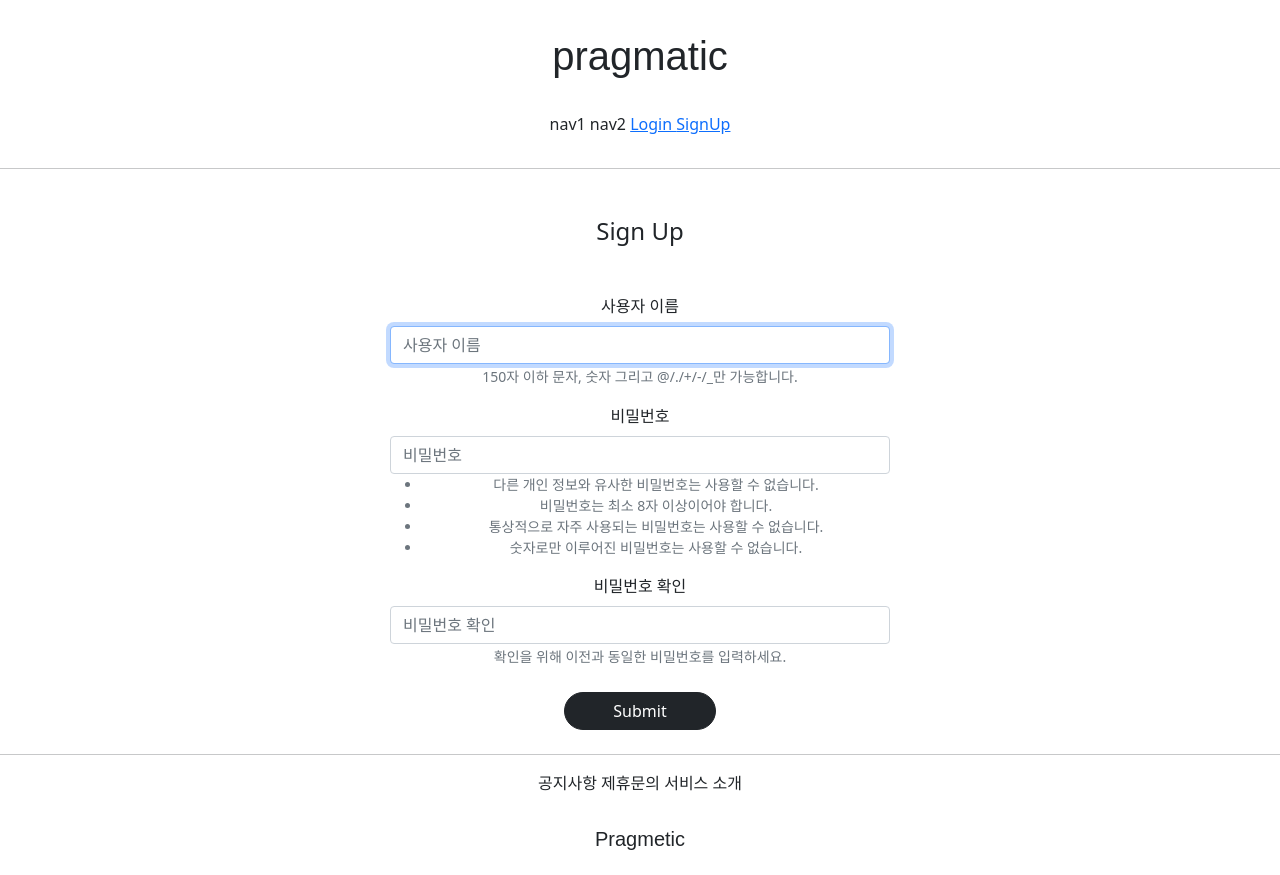
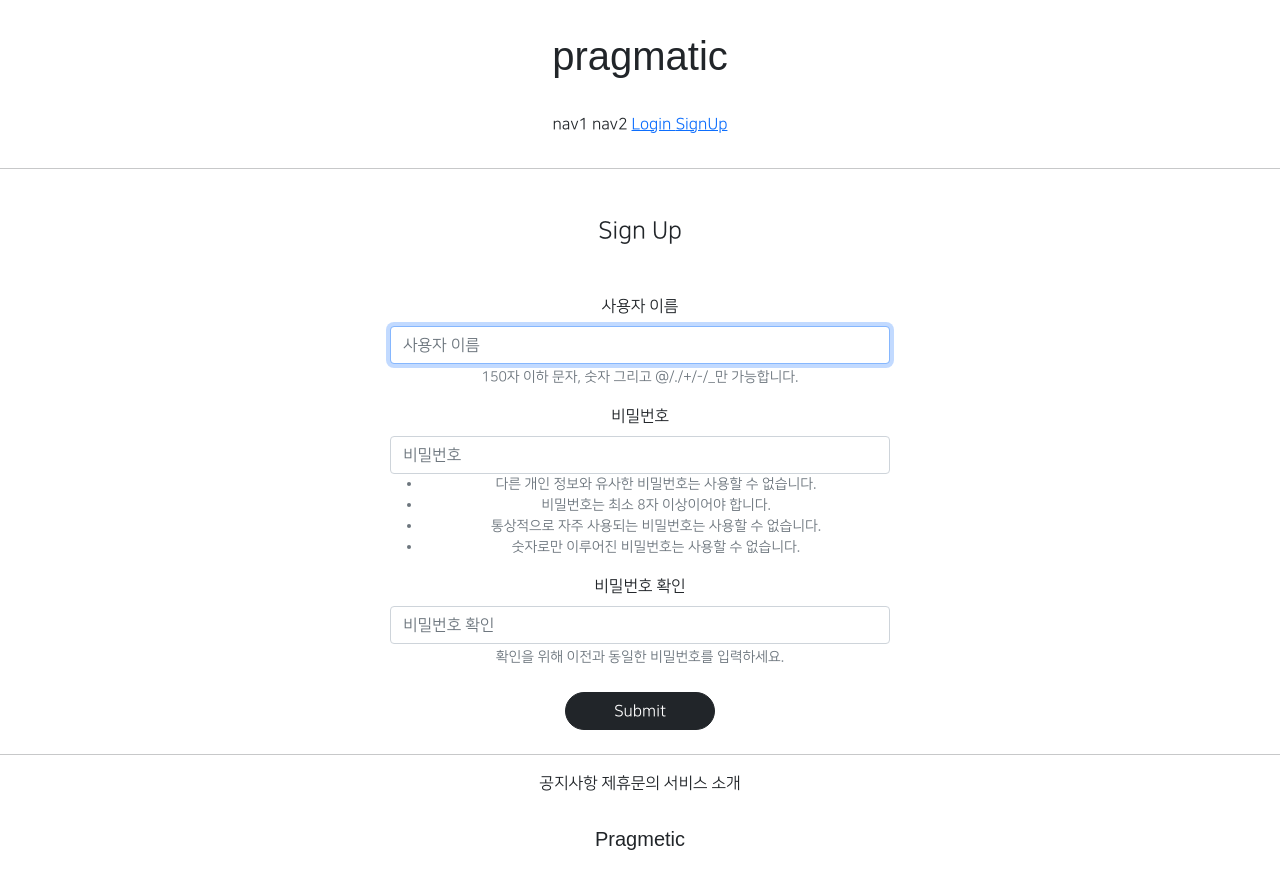
Before and after one commit to gyullo18/gis_1ban, a Django app: page /accounts/create/ in a window 1280 px wide. Run offline with Django 3.2, Linux system fonts and the light colour scheme; parts of the project's set-up code (start-up, migrations or seed data) failed here and were passed over; some libraries are stand-ins or nearby versions; some web fonts are replaced.

Commit message:
7/15 1ban class commit 1

```diff
--- a/templates/base.html
+++ b/templates/base.html
@@ -2,17 +2,14 @@
 <html lang="en">
 
 {% include 'head.html' %}
-<body>
+<body style="font-family: NanumSquareR">
 
 {% include 'header.html' %}
 
 <hr>
 
-
-   {%  block content %}
-   {% endblock %}
-
-
+{%  block content %}
+{% endblock %}
 
 <hr>
 
--- a/templates/head.html
+++ b/templates/head.html
@@ -15,5 +15,27 @@
 
     {#  DEFAULT CSS LINKS #}
     <link rel="stylesheet" type="text/css" href="{% static 'base.css' %}">
+    <style>
+       @font-face {
+            font-family: 'NanumSquareR';
+            src: local('NanumSquareR'),
+            url("{% static 'fonts/NanumSquareR.ttf' %}") format("opentype");
+        }
+        @font-face {
+            font-family: 'NanumSquareEB';
+            src: local('NanumSquareEB'),
+            url("{% static 'fonts/NanumSquareEB.otf' %}") format("opentype");
+        }
+        @font-face {
+            font-family: 'NanumSquareB';
+            src: local('NanumSquareB'),
+            url("{% static 'fonts/NanumSquareB.otf' %}") format("opentype");
+        }
+        @font-face {
+            font-family: 'NanumSquareR';
+            src: local('NanumSquareR'),
+            url("{% static 'fonts/NanumSquareR.otf' %}") format("opentype");
+        }
+    </style>
 
 </head>
```
Also changed, not shown: static/fonts/NanumSquareB.otf (added), static/fonts/NanumSquareEB.otf (added), static/fonts/NanumSquareL.otf (added), static/fonts/NanumSquareR.otf (added).
